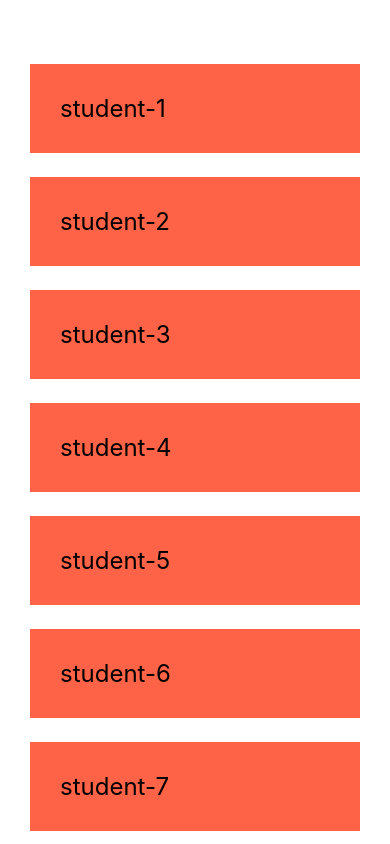
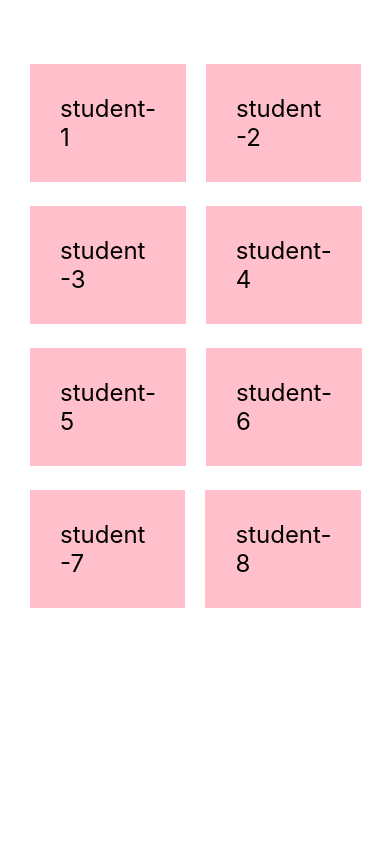
Before and after one commit to MuhammedAO/native, a React Native app: screen / in a window 390 px wide. Built offline with nearby package versions, Linux system fonts and the light colour scheme.

Commit message:
FlatList Component

```diff
--- a/App.js
+++ b/App.js
@@ -1,29 +1,37 @@
 import React, { useState } from 'react'
-import { StyleSheet, Text, View, ScrollView } from 'react-native'
+import { StyleSheet, Text, View, FlatList } from 'react-native'
 
 export default function App() {
   const [students, setStudents] = useState([
-    { name: 'student-1', key: '1' },
-    { name: 'student-2', key: '2' },
-    { name: 'student-3', key: '3' },
-    { name: 'student-4', key: '4' },
-    { name: 'student-5', key: '5' },
-    { name: 'student-6', key: '6' },
-    { name: 'student-7', key: '7' },
-    { name: 'student-8', key: '8' },
+    { name: 'student-1', id: '1' },
+    { name: 'student-2', id: '2' },
+    { name: 'student-3', id: '3' },
+    { name: 'student-4', id: '4' },
+    { name: 'student-5', id: '5' },
+    { name: 'student-6', id: '6' },
+    { name: 'student-7', id: '7' },
+    { name: 'student-8', id: '8' },
   ])
 
   return (
     <View style={styles.container}>
-      <ScrollView>
-        {
-          students.map(student => (
-            <View key={student.key}>
-              <Text style={styles.item}>{student.name}</Text>
-            </View>
-          ))
-        }
-      </ScrollView>
+      {/*
+      the data prop specifies the data that we want to output
+      when u use a flatlist, if we have numerous items to display,
+      all of the items do not automatically load unto the screen when it first renders.
+      only the first few loads and more will follow as u scroll
+      the flatlist automatically looks for the key property on item which might differ because most data
+      come with an id prop
+      */}
+      <FlatList
+        numColumns={2}
+        keyExtractor={(item) => item.id}
+        data={students}
+        renderItem={({ item }) => (
+          <Text style={styles.item}>{item.name}</Text>
+        )}
+      />
+
     </View>
   )
 }
@@ -40,7 +48,7 @@ const styles = StyleSheet.create({
     marginHorizontal: 10,
     marginTop: 24,
     padding: 30,
-    backgroundColor: 'tomato',
+    backgroundColor: 'pink',
     fontSize: 24,
   },
 })
```
